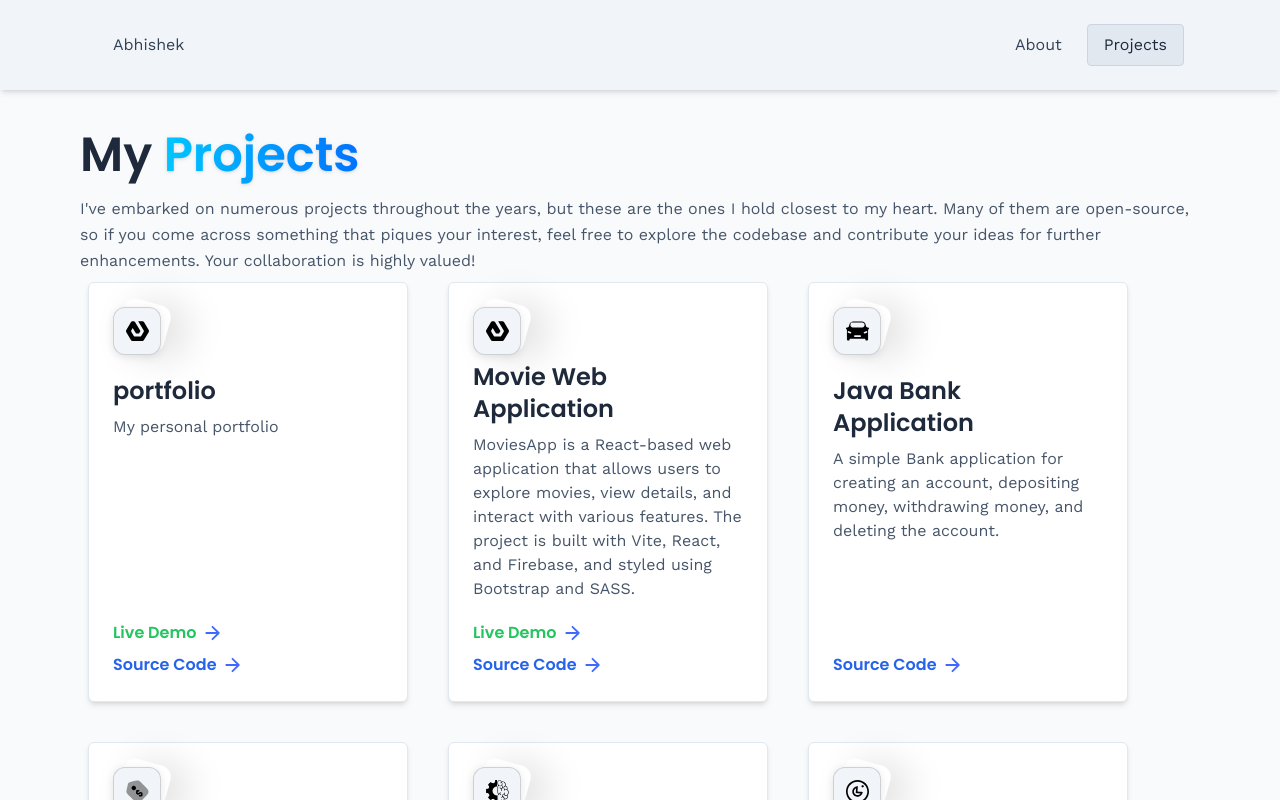
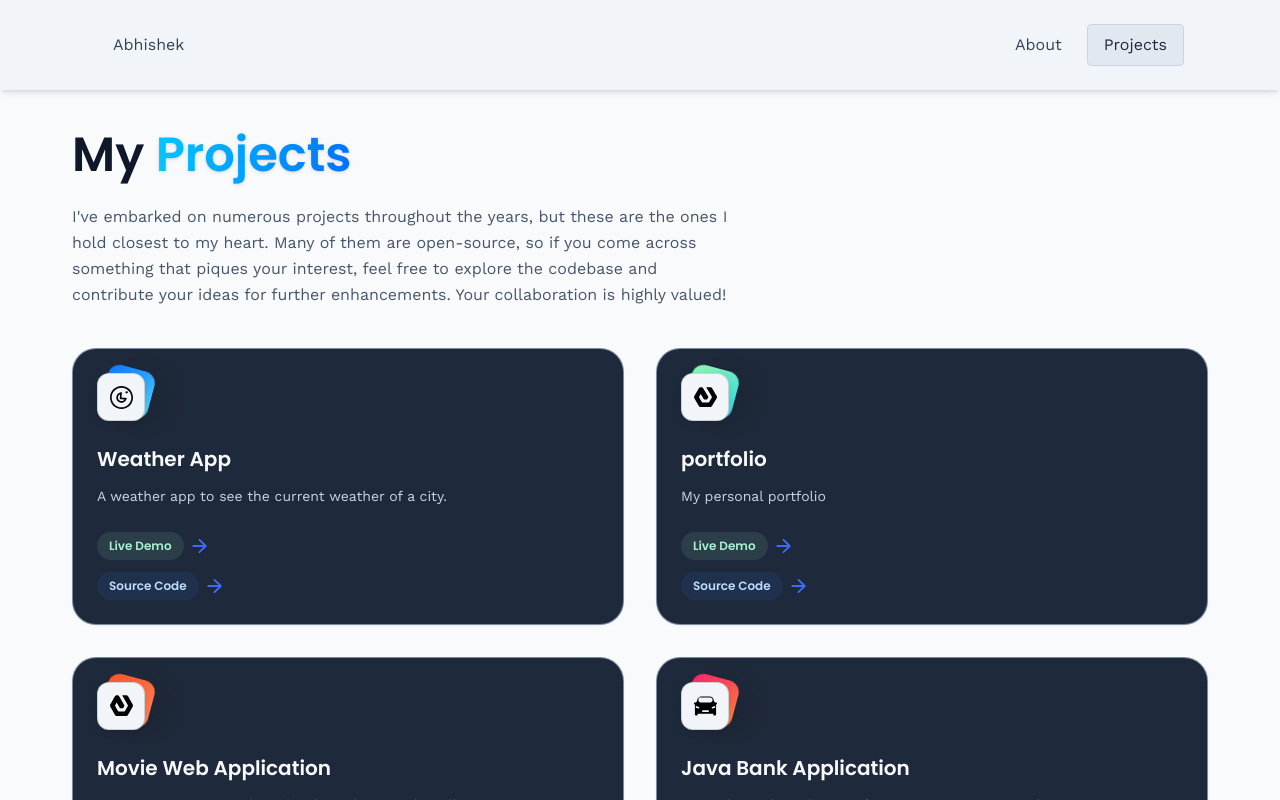
Before and after one commit to abhichhetri09/portfolio, a React (Vite) app: page /projects in a window 1280 px wide. Shown: the top 800 px of the page. Built offline with nearby package versions, Linux system fonts and the light colour scheme.

Commit message:
Add Docker icon and update icon imports in assets; enhance HomeInfo and InfoBox components with refined text and layout adjustments for improved clarity and user engagement.

```diff
--- a/src/assets/icons/index.js
+++ b/src/assets/icons/index.js
@@ -38,6 +38,7 @@ import logo from "./logo.png";
 import hoviber from "./hobiver.png";
 import postgres from "./postgres.png";
 import prisma from "./prisma.svg";
+import docker from "./docker-icon.png";
 export {
   css,
   express,
@@ -79,4 +80,5 @@ export {
   hoviber,
   postgres,
   prisma,
+  docker,
 };
--- a/src/components/HomeInfo.jsx
+++ b/src/components/HomeInfo.jsx
@@ -4,21 +4,21 @@ import { InfoBox } from "./InfoBox";
 const HomeInfo = ({ currentStage }) => {
   const renderContent = {
     1: {
-      text: "Hi, I'm Abhishek Khati Chhetri 👋 — a Full Stack Software Engineer based in Helsinki.",
+      text: "Hi, I’m Abhishek Khati Chhetri — a full‑stack software engineer based in Helsinki, focused on building reliable web and mobile products.",
     },
     2: {
-      text: "I design and build scalable web and mobile applications using modern technologies like React, React Native, TypeScript, and Node.js.",
-      btnText: "About Me",
+      text: "I turn product ideas into shipped features using React, React Native, TypeScript, Node.js, PostgreSQL, and modern tooling.",
+      btnText: "More about my background",
       link: "/about",
     },
     3: {
-      text: "With 3+ years of hands-on experience, I’ve delivered production-ready solutions across startups and real-world client projects.",
-      btnText: "View My Projects",
+      text: "With over three years of hands‑on experience, I’ve contributed to production systems for companies like Hoviber and Vesko.",
+      btnText: "See selected projects",
       link: "/projects",
     },
     4: {
-      text: "Open to new opportunities and collaborations. Let’s connect and build something impactful together.",
-      btnText: "Contact Me",
+      text: "I’m open to full‑time roles, contract work, and collaborations where I can help ship thoughtful, user‑centric software.",
+      btnText: "Let’s talk",
       link: "/contact",
     },
   };
--- a/src/constants/index.js
+++ b/src/constants/index.js
@@ -34,6 +34,7 @@ import {
   hoviber,
   postgres,
   prisma,
+  docker,
 } from "../assets/icons";
 import { vesko } from "../assets/images";
 
@@ -159,23 +160,28 @@ export const skills = [
     name: "Prisma",
     type: "Backend",
   },
+  {
+    imageUrl: docker,
+    name: "Docker",
+    type: "Containerization",
+  },
 ];
 
 export const experiences = [
   {
-    title: "Full Stack Developer/ Internation Project Manager",
+    title: "Full Stack Developer",
     company_name: "Hoviber",
     icon: hoviber,
     iconBg: "#ff69b4",
     date: "07/2025 – Present",
     points: [
-      "Work primarily as a Full Stack Developer, contributing hands-on to the design, development, and maintenance of web and mobile applications.",
-      "Collaborate closely with the CEO and development team to plan, execute, and deliver digital products aligned with business goals.",
-      "Build and maintain frontend and mobile solutions using React, React Native (Expo), TypeScript, and modern UI frameworks.",
-      "Support backend development and API integrations using Node.js and RESTful services.",
-      "Coordinate project workflows, manage priorities, and ensure smooth communication between technical and non-technical stakeholders.",
-      "Translate product and business requirements into clear technical tasks, ensuring on-time delivery and high-quality implementation.",
-      "Contribute to improving development processes, code quality, and product scalability.",
+      "Design and maintain scalable cross-platform mobile applications using React Native (Expo) and TypeScript.",
+      "Build REST APIs using Node.js and integrate them with mobile applications.",
+      "Work with PostgreSQL using Prisma and Drizzle ORM for schema design and database management.",
+      "Implement secure authentication flows using OAuth and Auth0.",
+      "Optimize application performance across iOS and Android platforms.",
+      "Collaborate closely with designers and developers to deliver complete product features.",
+      "Use AI-assisted tools such as Cursor IDE to improve development efficiency.",
       "Tech Stack: React, React Native (Expo), TypeScript, JavaScript, Node.js, REST APIs, Redux, TanStack Query, Tailwind CSS, Material UI, Git, Jira, Figma",
     ],
   },
@@ -227,6 +233,14 @@ export const socialLinks = [
 ];
 
 export const projects = [
+  {
+    iconUrl: threads,
+    theme: "btn-back-blue",
+    name: "Weather App",
+    description: "A weather app to see the current weather of a city.",
+    link: "https://abhichhetri09.github.io/weather-app/",
+    sourceCode: "https://github.com/abhichhetri09/weather-app",
+  },
   {
     iconUrl: estate,
     theme: "btn-back-green",
--- a/src/pages/Projects.jsx
+++ b/src/pages/Projects.jsx
@@ -6,16 +6,16 @@ import { projects } from "../constants/index";
 import { Section } from "../components/Section";
 const Projects = () => {
   return (
-    <Section>
-      <Section className="container">
-        <h1 className="head-text text-slate-800">
+    <Section className=" min-h-screen ">
+      <Section className="container max-w-5xl mx-auto px-2">
+        <h1 className="head-text text-slate-900">
           My{" "}
           <span className="blue-gradient_text drop-shadow font-semibold">
             Projects
           </span>
         </h1>
 
-        <p className="text-slate-600 mt-2 leading-relaxed">
+        <p className="text-slate-600 mt-4 leading-relaxed max-w-2xl">
           I've embarked on numerous projects throughout the years, but these are
           the ones I hold closest to my heart. Many of them are open-source, so
           if you come across something that piques your interest, feel free to
@@ -23,15 +23,20 @@ const Projects = () => {
           enhancements. Your collaboration is highly valued!
         </p>
 
-        <div className="flex flex-wrap p-2 gap-10 justify-center sm:justify-start">
+        <div className="mt-10 grid gap-8 sm:grid-cols-2">
           {projects.map((project) => (
             <div
-              className="lg:w-[320px] h-[420px] p-6 rounded-md bg-white border border-slate-200 shadow-md w-full hover:scale-105 hover:shadow-lg transition-all duration-200 cursor-pointer flex flex-col"
+              className="group w-full p-6 rounded-3xl bg-slate-800 border border-slate-400/80 shadow-sm hover:shadow-2xl hover:-translate-y-2 hover:border-blue-400/70 transition-all duration-300 cursor-pointer flex flex-col relative overflow-hidden"
               key={project.name}
             >
-              <div className="block-container w-12 h-12 project-icon">
-                <div className={`btn-back rounded-xl `} />
-                <div className="btn-front rounded-xl flex justify-center items-center">
+              {/* subtle glow on hover */}
+              <div className="pointer-events-none absolute inset-0 opacity-0 group-hover:opacity-100 transition-opacity duration-300 bg-gradient-to-br from-blue-500/10 via-transparent to-indigo-500/20" />
+
+              <div className="relative block-container w-12 h-12 project-icon">
+                <div
+                  className={`btn-back rounded-xl ${project.theme || ""} group-hover:scale-105 transition-transform duration-300`}
+                />
+                <div className="btn-front rounded-xl flex justify-center items-center group-hover:shadow-md transition-shadow duration-300">
                   <img
                     src={project.iconUrl}
                     alt={project.name}
@@ -40,28 +45,28 @@ const Projects = () => {
                 </div>
               </div>
 
-              <div className="mt-5 flex flex-col flex-grow">
-                <h4 className="text-2xl font-poppins text-slate-800 font-semibold">
+              <div className="mt-6 flex flex-col flex-grow">
+                <h4 className="text-lg sm:text-xl font-poppins text-slate-50 font-semibold leading-snug group-hover:text-white transition-colors">
                   {project.name}
                 </h4>
-                <p className="mt-2 text-slate-600 flex-grow">
+                <p className="mt-3 text-slate-300 text-sm leading-relaxed flex-grow">
                   {project.description}
                 </p>
-                <div className="mt-5 flex flex-col gap-2 font-poppins">
+                <div className="mt-6 flex flex-col gap-3 font-poppins">
                   {project.link && (
                     <div className="flex items-center gap-2">
                       <Link
                         to={project.link}
                         target="_blank"
                         rel="noopener noreferrer"
-                        className="font-semibold text-green-500 hover:text-green-400 transition-colors"
+                        className="inline-flex items-center gap-1 px-3 py-1.5 rounded-full bg-emerald-200/10 text-xs font-semibold text-emerald-200 hover:bg-emerald-400/20 hover:text-white transition-colors"
                       >
                         Live Demo
                       </Link>
                       <img
                         src={arrow}
                         alt="arrow"
-                        className="w-4 h-4 object-contain"
+                        className="w-4 h-4 object-contain group-hover:translate-x-0.5 transition-transform"
                       />
                     </div>
                   )}
@@ -70,14 +75,14 @@ const Projects = () => {
                       to={project.sourceCode}
                       target="_blank"
                       rel="noopener noreferrer"
-                      className="font-semibold text-blue-600 hover:text-blue-500 transition-colors"
+                      className="inline-flex items-center gap-1 px-3 py-1.5 rounded-full bg-blue-500/10 text-xs font-semibold text-blue-200 hover:bg-blue-400/20 hover:text-white transition-colors"
                     >
                       Source Code
                     </Link>
                     <img
                       src={arrow}
                       alt="arrow"
-                      className="w-4 h-4 object-contain"
+                      className="w-4 h-4 object-contain group-hover:translate-x-0.5 transition-transform"
                     />
                   </div>
                 </div>
```
Also changed, not shown: src/components/InfoBox.jsx (+25 -70 lines), src/pages/About.jsx (+11 -27 lines), src/assets/icons/docker-icon.png (added).
